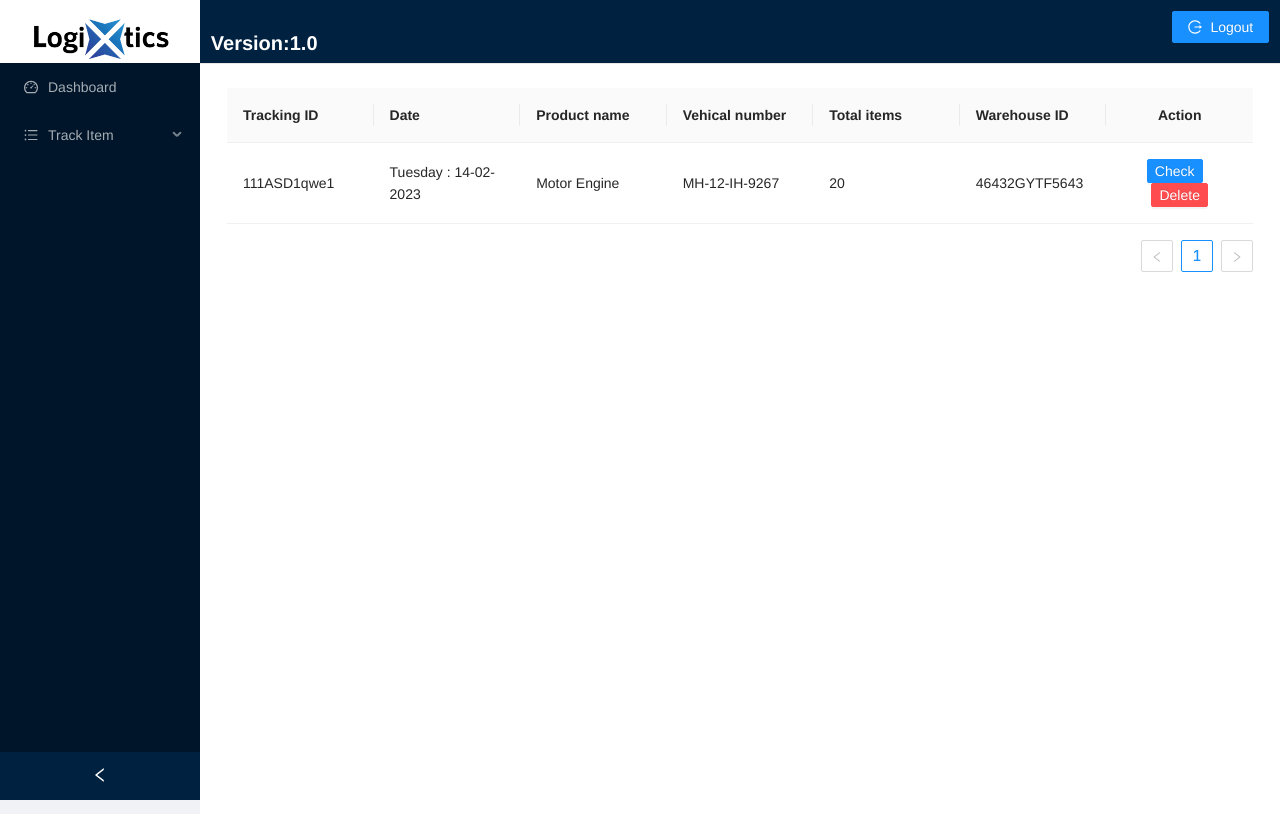
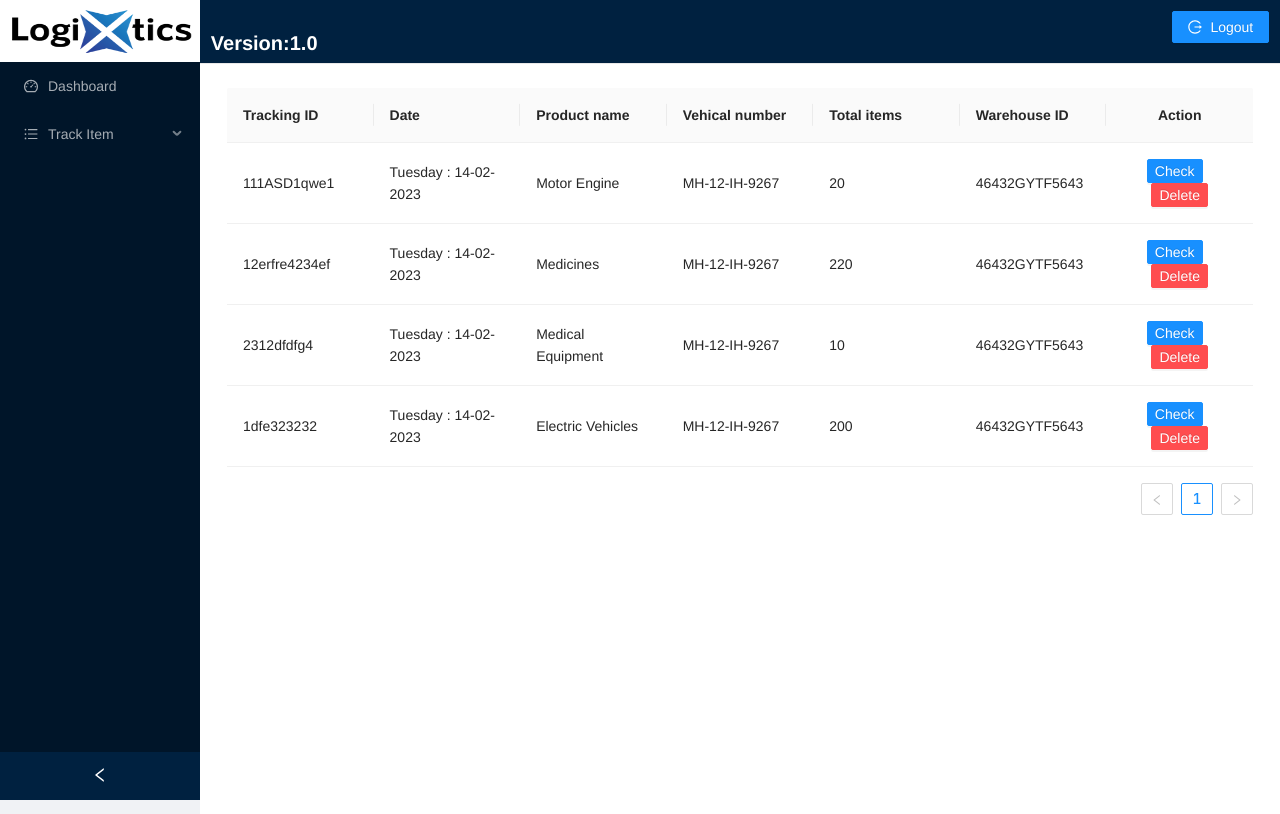
Before and after one commit to Pruthvi-Parade/unified-logistics, a React (Create React App) app: page /masters/allfiles/delivered in a window 1280 px wide. Built offline with nearby package versions, Linux system fonts and the light colour scheme.

Commit message:
Dont know what changes I made

```diff
--- a/src/App.css
+++ b/src/App.css
@@ -1,3 +1,5 @@
+@import "~antd/dist/antd.css";
+
 .App {
     text-align: center;
 }
@@ -26,6 +28,26 @@
   	font-family:"Playfair Display", serif;
 	font-weight:400;
 }
+.ant-menu:not(.ant-menu-horizontal) .ant-menu-item-selected {
+    /* background-color: rgba(255, 255, 255, 0.2); */
+    background-color: rgba(255, 133, 0, 0.9);
+  }
+  .ant-menu-item:hover {
+    /* background-color: rgba(255, 255, 255, 0.2); */
+    background-color: rgba(255, 133, 0, 0.66);
+  }
+
+  .overview-cards:hover {
+    box-shadow: 0 0 3pt 2pt rgba(255, 133, 0, 1);
+    color: rgba(255, 133, 0, 1);
+    cursor: pointer;
+    /* border: 2px solid ; */
+  }
+
+  .overview-cards:hover .ant-card-head {
+    color: rgba(255, 133, 0, 1);
+  }
+
 :root {
     --test: rgb(248, 57, 184);
 
--- a/src/AppLayout/SideBar.js
+++ b/src/AppLayout/SideBar.js
@@ -94,30 +94,13 @@ export default function SideBar({ collapsed, onCollapse }) {
         >
             <div
                 className="logo"
-                style={{
-                    height: "63px",
-                    background: "white",
-                }}
-            >
-                {collapsed ? (
-                    <img
-                        src="/Routelogo.png"
-                        alt="logo"
-                        style={{
-                            width: 77,
-                            float: "left",
-                        }}
-                    ></img>
-                ) : (
-                    <img
-                        src="/Routelogo.png"
-                        alt="logo"
-                        style={{
-                            width: 170,
-                            padding: "10px",
-                        }}
-                    ></img>
-                )}
+                style={{background:"white"}}
+            > <img
+                src="/Routelogo.png"
+                alt="logo"
+                height="62px"
+                width="100%"
+            />
             </div>
             <Menu
                 theme="dark"
--- a/src/Masters/AllFiles/delivered.json
+++ b/src/Masters/AllFiles/delivered.json
@@ -7,5 +7,35 @@
         "totalItems": "20",
         "warehouseId": "46432GYTF5643",
         "action": true
+    },
+
+    {
+        "trackingId": "12erfre4234ef",
+        "date": "Tuesday : 14-02-2023",
+        "productName": "Medicines",
+        "vehicalNumber": "MH-12-IH-9267",
+        "totalItems": "220",
+        "warehouseId": "46432GYTF5643",
+        "action": true
+    },
+
+    {
+        "trackingId": "2312dfdfg4",
+        "date": "Tuesday : 14-02-2023",
+        "productName": "Medical Equipment",
+        "vehicalNumber": "MH-12-IH-9267",
+        "totalItems": "10",
+        "warehouseId": "46432GYTF5643",
+        "action": true
+    },
+
+    {
+        "trackingId": "1dfe323232",
+        "date": "Tuesday : 14-02-2023",
+        "productName": "Electric Vehicles",
+        "vehicalNumber": "MH-12-IH-9267",
+        "totalItems": "200",
+        "warehouseId": "46432GYTF5643",
+        "action": true
     }
 ]
--- a/src/Masters/AllFiles/dispatch.json
+++ b/src/Masters/AllFiles/dispatch.json
@@ -1,5 +1,5 @@
 [
-    {"trackingId": 1,
+    {"trackingId": "1",
     "step1": "Order Recieved",
     "step1_1": "Prduct ordered name",
     "step2": "Order Shipped",
@@ -11,7 +11,7 @@
     "OrderDeliverToday": false,
     "OrderDelivered": true
     },
-    {"trackingId": 1,
+    {"trackingId": "2",
     "step1": "Order Recieved",
     "step1_1": "Prduct ordered name",
     "step2": "Order Shipped",
@@ -23,7 +23,7 @@
     "OrderDeliverToday": false,
     "OrderDelivered": true
     },
-    {"trackingId": 1,
+    {"trackingId": "3",
     "step1": "Order Recieved",
     "step1_1": "Prduct ordered name",
     "step2": "Order Shipped",
@@ -35,7 +35,7 @@
     "OrderDeliverToday": false,
     "OrderDelivered": true
     },
-    {"trackingId": 1,
+    {"trackingId": "4",
     "step1": "Order Recieved",
     "step1_1": "Prduct ordered name",
     "step2": "Order Shipped",
@@ -47,7 +47,7 @@
     "OrderDeliverToday": false,
     "OrderDelivered": true
     },
-    {"trackingId": 1,
+    {"trackingId": "5",
     "step1": "Order Recieved",
     "step1_1": "Prduct ordered name",
     "step2": "Order Shipped",
@@ -59,7 +59,7 @@
     "OrderDeliverToday": false,
     "OrderDelivered": true
     },
-    {"trackingId": 1,
+    {"trackingId": "6",
     "step1": "Order Recieved",
     "step1_1": "Prduct ordered name",
     "step2": "Order Shipped",
@@ -71,7 +71,7 @@
     "OrderDeliverToday": false,
     "OrderDelivered": true
     },
-    {"trackingId": 1,
+    {"trackingId": "7",
     "step1": "Order Recieved",
     "step1_1": "Prduct ordered name",
     "step2": "Order Shipped",
@@ -83,7 +83,7 @@
     "OrderDeliverToday": false,
     "OrderDelivered": true
     },
-    {"trackingId": 1,
+    {"trackingId": "8",
     "step1": "Order Recieved",
     "step1_1": "Prduct ordered name",
     "step2": "Order Shipped",
@@ -95,7 +95,7 @@
     "OrderDeliverToday": false,
     "OrderDelivered": true
     },
-    {"trackingId": 1,
+    {"trackingId": "9",
     "step1": "Order Recieved",
     "step1_1": "Prduct ordered name",
     "step2": "Order Shipped",
@@ -107,7 +107,7 @@
     "OrderDeliverToday": false,
     "OrderDelivered": true
     },
-    {"trackingId": 1,
+    {"trackingId": "10",
     "step1": "Order Recieved",
     "step1_1": "Prduct ordered name",
     "step2": "Order Shipped",
@@ -119,7 +119,7 @@
     "OrderDeliverToday": false,
     "OrderDelivered": true
     },
-    {"trackingId": 1,
+    {"trackingId": "11",
     "step1": "Order Recieved",
     "step1_1": "Prduct ordered name",
     "step2": "Order Shipped",
@@ -131,7 +131,7 @@
     "OrderDeliverToday": false,
     "OrderDelivered": true
     },
-    {"trackingId": 1,
+    {"trackingId": "12",
     "step1": "Order Recieved",
     "step1_1": "Prduct ordered name",
     "step2": "Order Shipped",
--- a/src/Masters/Dashboard/dashboard.js
+++ b/src/Masters/Dashboard/dashboard.js
@@ -16,15 +16,11 @@ export default function Dashboard() {
     const navigate = useNavigate();
     const onFinish = (values) =>{
         console.log(values);
-        for (let i = 0; i < pincodes.length; i++) {
-            for (let j = 0; j < pincodes.length; j++) {
-                if (values.pickpinnumber == pincodes[i] && values.droppinnumber == pincodes[j])
-                {
-                    navigate("/masters/dashboard/shipnow");
-                }
-            }
+        if (values.pickpinnumber != null && values.droppinnumber != null)
+        {
+            navigate("/masters/dashboard/shipnow");
         }
-        }
+    }
     const onFinishFailed = () =>{
         alert("Failed to proceed")
     }
```
